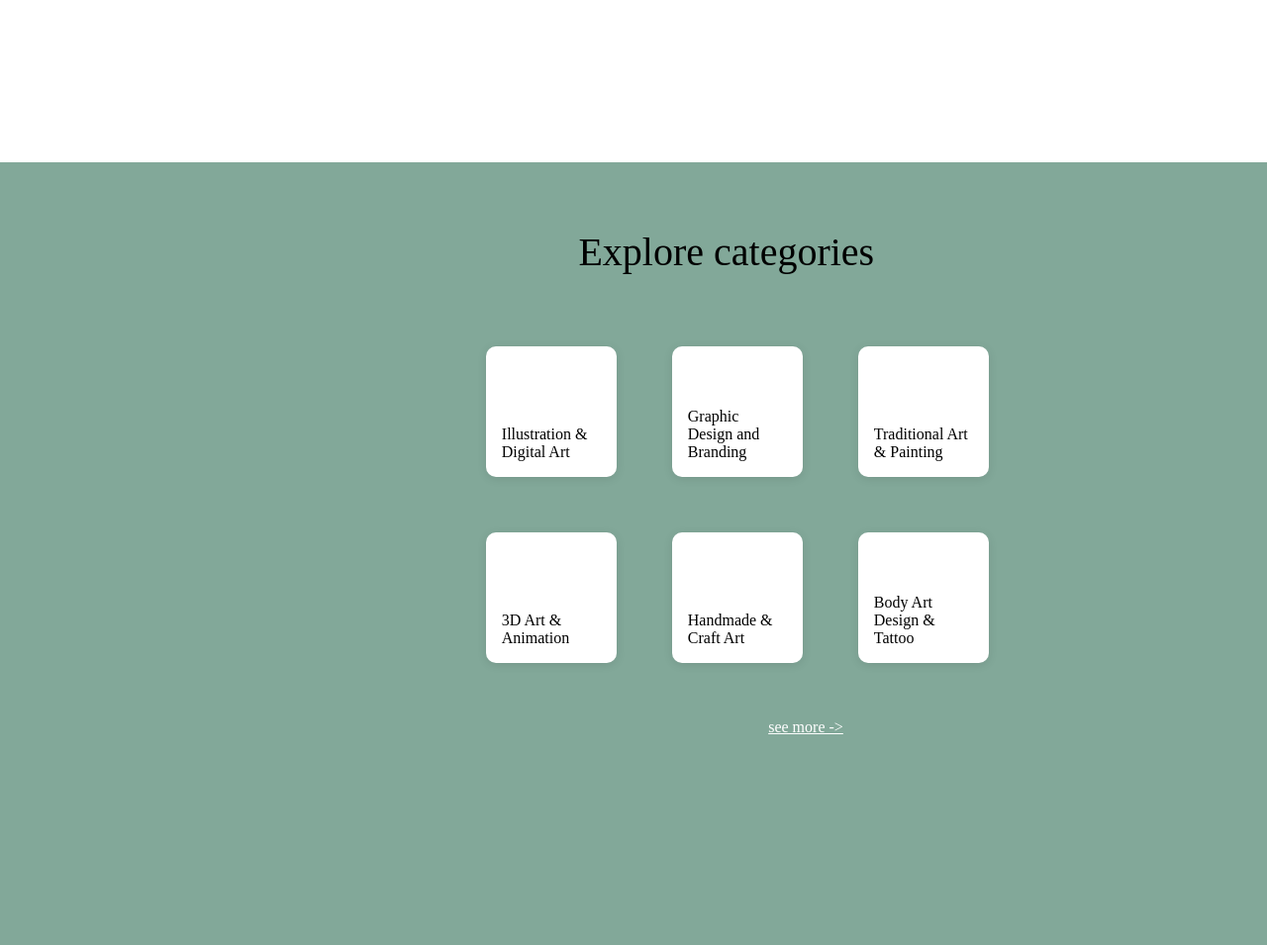
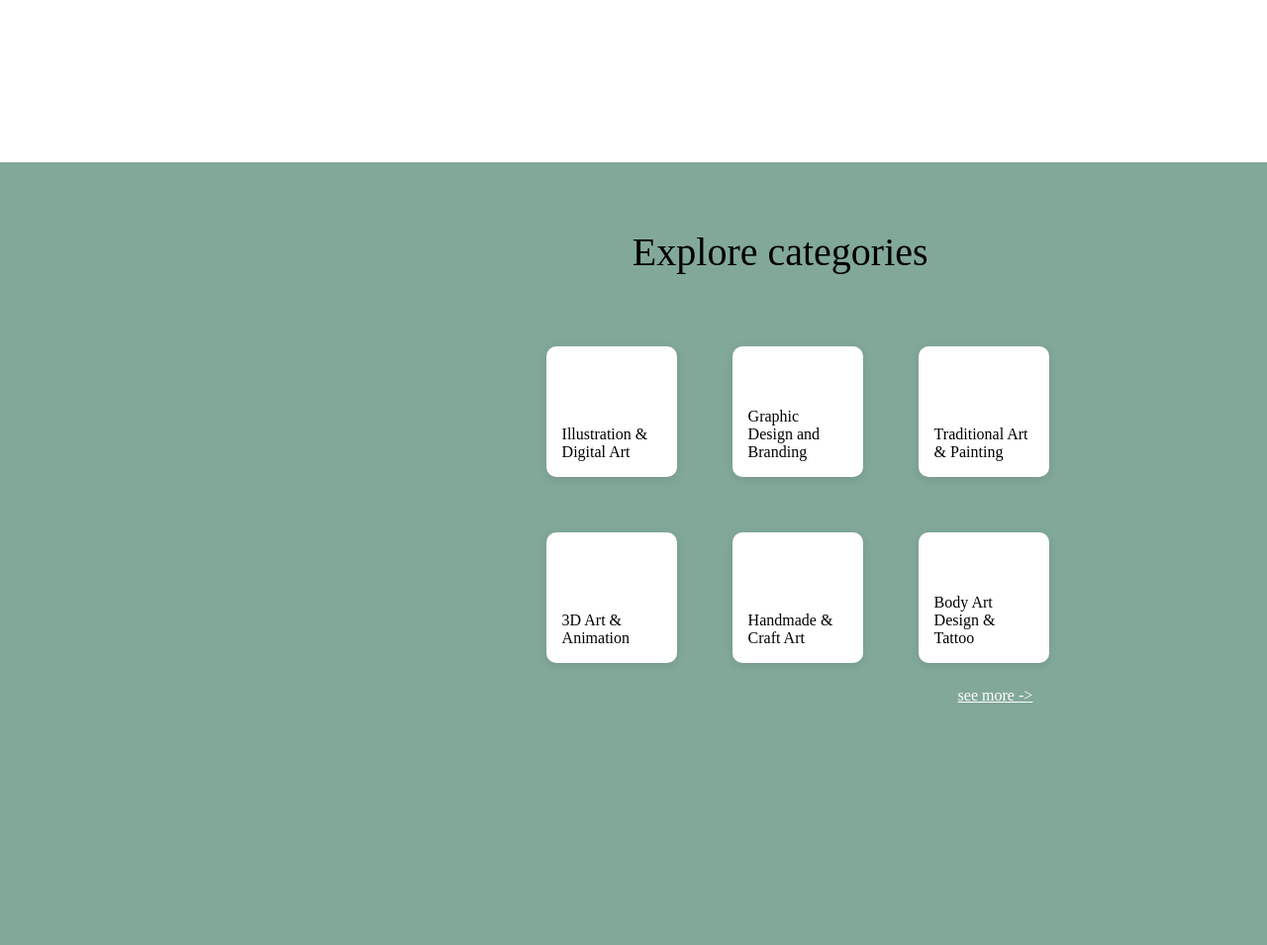
Before and after one commit to gab1demattos/artflow, a PHP site: page /pages in a window 1280 px wide. Shown: the part 534-1489 px from the top of the page at 99% size. Run offline with PHP 8.4, Linux system fonts and the light colour scheme; data comes from the database, SQL or seed files in the repository; some web fonts are replaced.

Commit message:
categories section responsive

```diff
--- a/css/main.css
+++ b/css/main.css
@@ -203,6 +203,7 @@ header:first-of-type {
     text-align: right;
     padding-top: 0.3em;
     padding-bottom: 0;
+    margin-right: 3em;
 }
 
 .category-item {
@@ -233,18 +234,19 @@ header:first-of-type {
     justify-content: center; /* Center items if needed */
     width: 600px;
     padding: 3em;
+    padding-bottom: 1em;
 }
 
 #block > a {
-    margin-left: 78%;
+    margin-left: 85%;
     color: white;
     text-decoration: underline;
 }
 
 #block {
-    width: 40%;
+    width: 600px;
     height: 100%;
-    margin: 0 auto;
+    margin-left: 35%;
 }
 
 #end {
```
